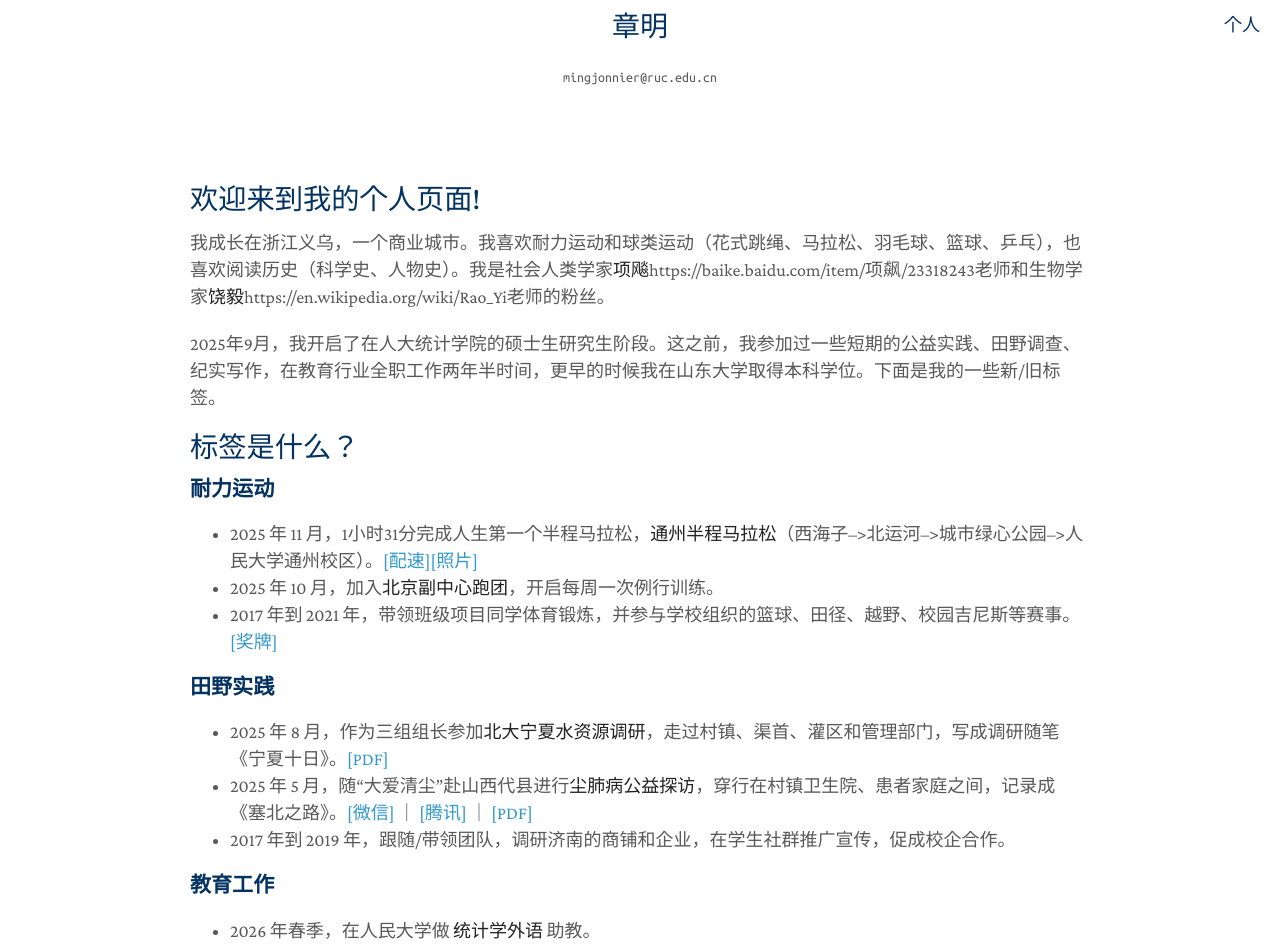
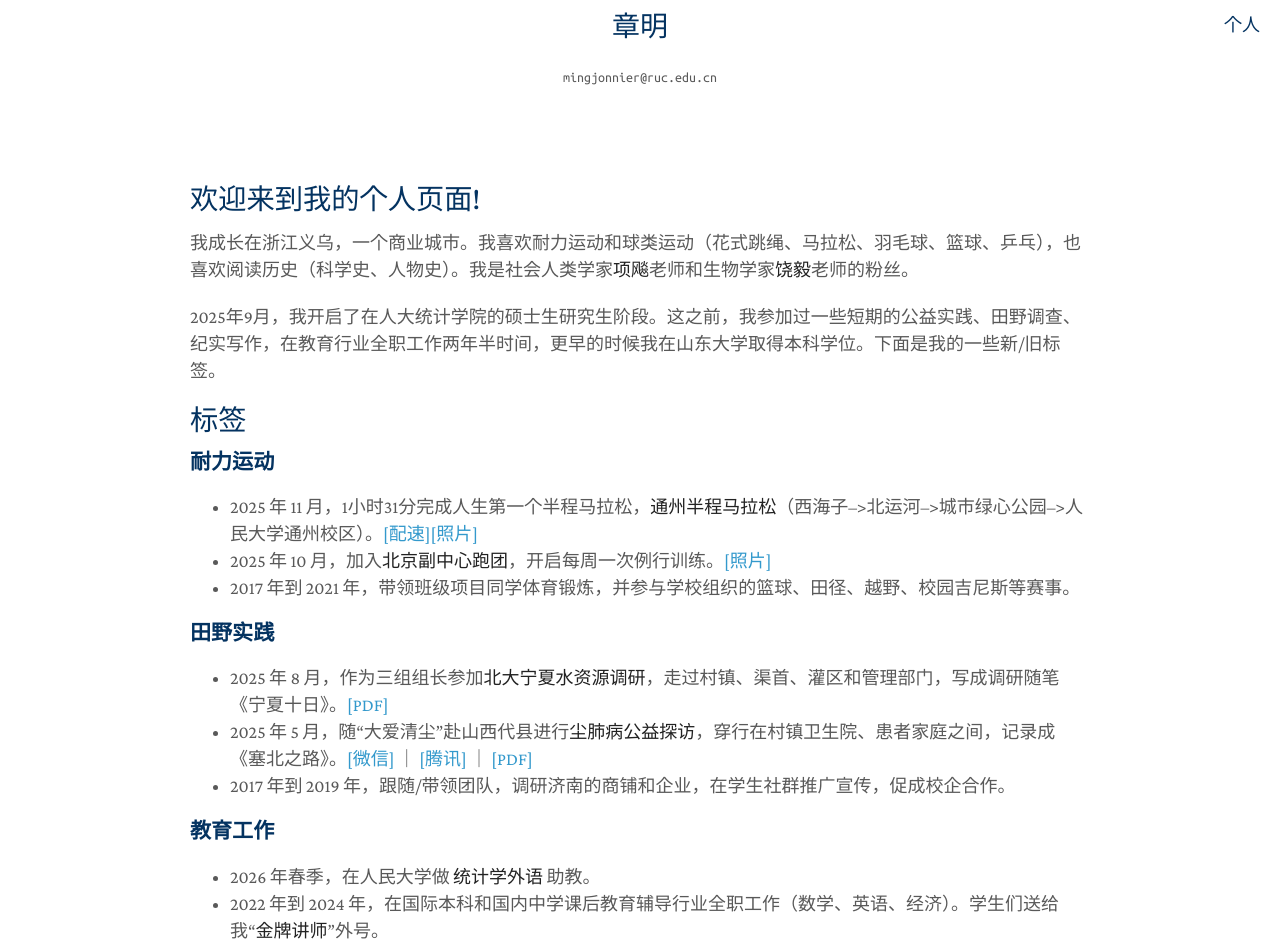
Before and after one commit to zhangming4153/zhangming4153.github.io, a Jekyll site: the page built from cn/index.md, in a window 1280 px wide and 1400 px high, scrolled down 511 px. Shown: the top 946 px of the window. Built offline with Jekyll 4.4.1, drawn with Linux system fonts in a browser that asks for light colours; a style sheet for code colours, icons or effects is not loaded.

Commit message:
Update index.md

```diff
--- a/cn/index.md
+++ b/cn/index.md
@@ -5,18 +5,17 @@ title: 章明
 ---
 ## 欢迎来到我的个人页面!
 
-我成长在浙江义乌，一个商业城市。我喜欢耐力运动和球类运动（花式跳绳、马拉松、羽毛球、篮球、乒乓），也喜欢阅读历史（科学史、人物史）。我是社会人类学家**项飚**https://baike.baidu.com/item/项飙/23318243老师和生物学家**饶毅**https://en.wikipedia.org/wiki/Rao_Yi老师的粉丝。
+我成长在浙江义乌，一个商业城市。我喜欢耐力运动和球类运动（花式跳绳、马拉松、羽毛球、篮球、乒乓），也喜欢阅读历史（科学史、人物史）。我是社会人类学家[**项飚**](https://baike.baidu.com/item/项飙/23318243)老师和生物学家[**饶毅**](https://en.wikipedia.org/wiki/Rao_Yi)老师的粉丝。
 
 2025年9月，我开启了在人大统计学院的硕士生研究生阶段。这之前，我参加过一些短期的公益实践、田野调查、纪实写作，在教育行业全职工作两年半时间，更早的时候我在山东大学取得本科学位。下面是我的一些新/旧标签。
 
 
-
-## 标签是什么？
+## 标签
 
 ### 耐力运动
 - 2025 年 11 月，1小时31分完成人生第一个半程马拉松，**通州半程马拉松**（西海子-->北运河-->城市绿心公园-->人民大学通州校区）。[[配速]](/assets/tongz_semimara.jpg)[[照片]](/assets/tongzhou_mara_1107.jpg)
-- 2025 年 10 月，加入**北京副中心跑团**，开启每周一次例行训练。
-- 2017 年到 2021 年，带领班级项目同学体育锻炼，并参与学校组织的篮球、田径、越野、校园吉尼斯等赛事。[[奖牌]]()
+- 2025 年 10 月，加入**北京副中心跑团**，开启每周一次例行训练。[[照片]](/assets/Image 2026-4-16 at 08.11.png)
+- 2017 年到 2021 年，带领班级项目同学体育锻炼，并参与学校组织的篮球、田径、越野、校园吉尼斯等赛事。
 
 ### 田野实践
 - 2025 年 8 月，作为三组组长参加**北大宁夏水资源调研**，走过村镇、渠首、灌区和管理部门，写成调研随笔《宁夏十日》。[[PDF]](/assets/Ningxia.pdf)
@@ -27,3 +26,7 @@ title: 章明
 - 2026 年春季，在人民大学做 **统计学外语** 助教。
 - 2022 年到 2024 年，在国际本科和国内中学课后教育辅导行业全职工作（数学、英语、经济）。学生们送给我“**金牌讲师**”外号。
 - 2020 年秋季，在山东大学做 **Python** 助教。
+
+ ## 照片(右二)
+
+![image](./assets/people_0912.jpg)
```
